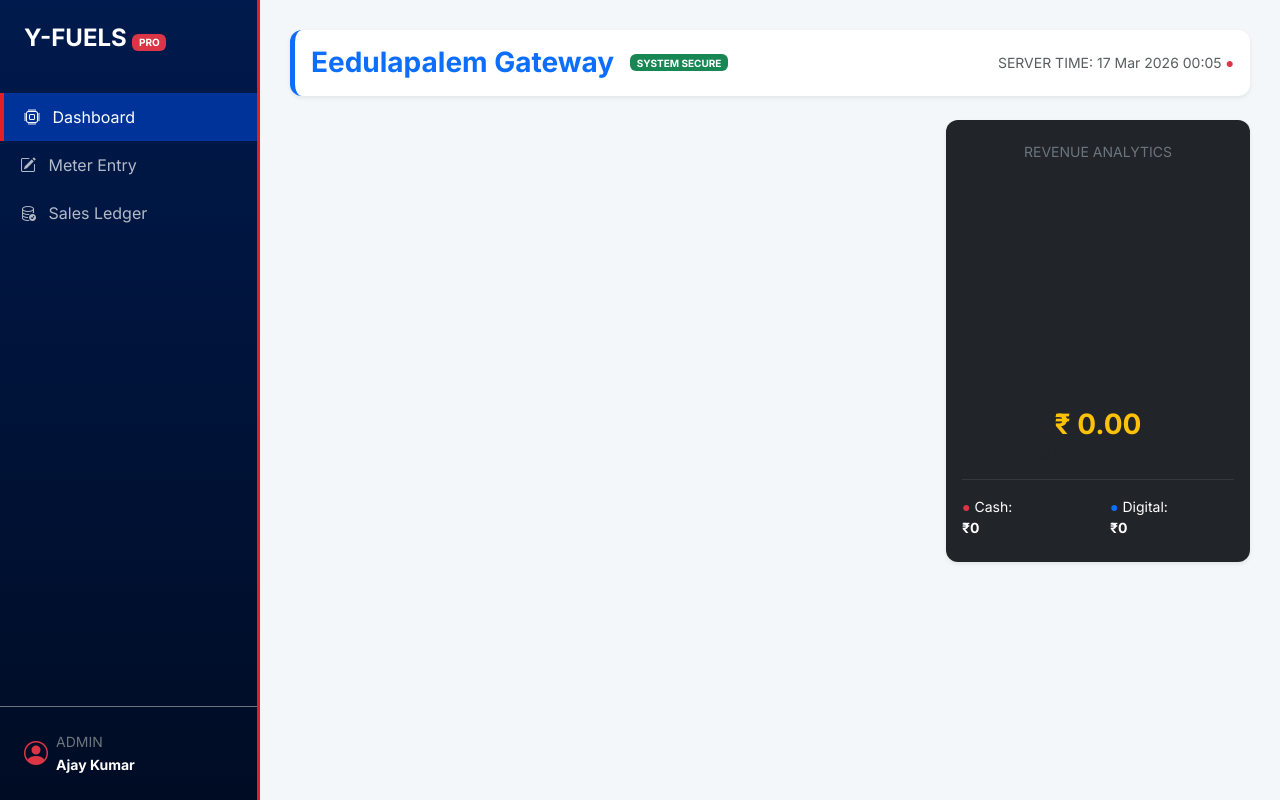
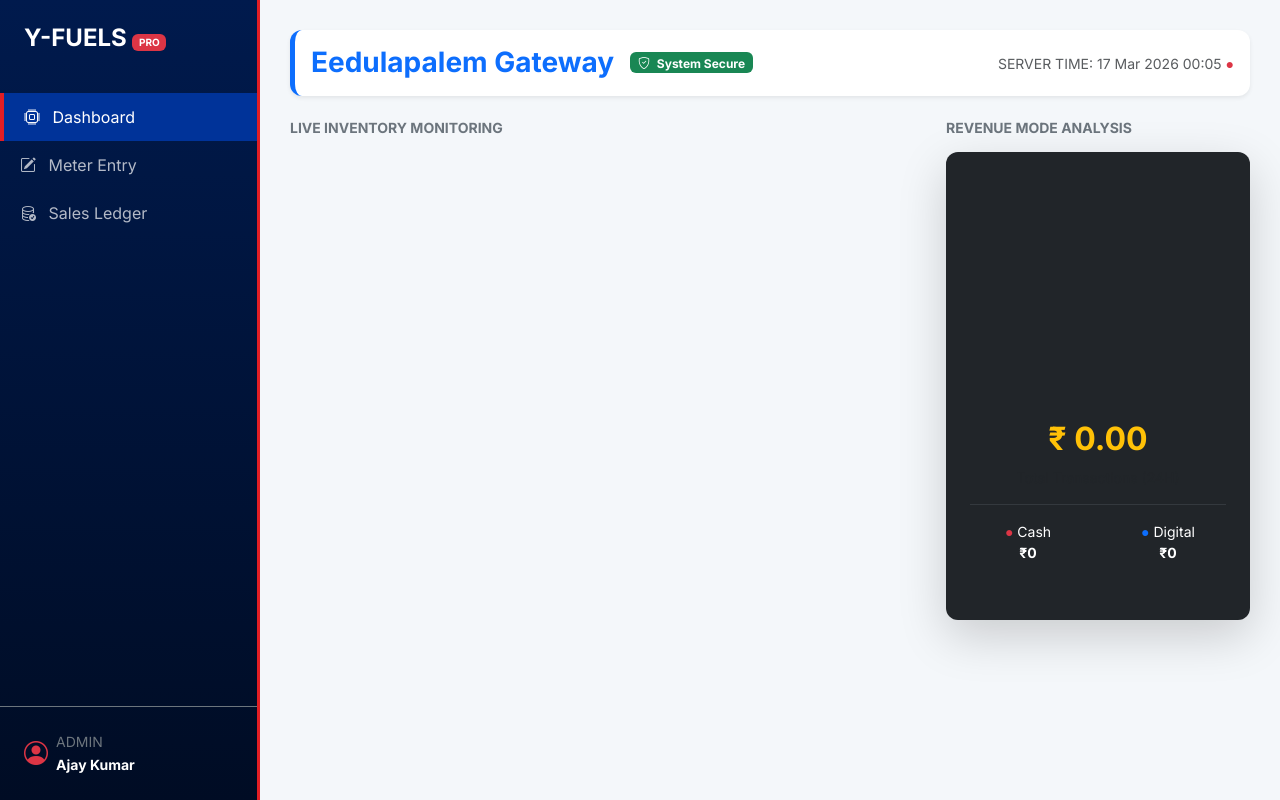
Before and after one commit to Sai-code-glitch/yalamanchili-fuels, a Flask app: page / in a window 1280 px wide. Run offline with Flask 3, Linux system fonts and the light colour scheme; a map, chart or similar area stays blank.

Commit message:
Refactor index.html for improved layout and styles

```diff
--- a/app/templates/index.html
+++ b/app/templates/index.html
@@ -1,42 +1,32 @@
 {% extends 'base.html' %}
 
 {% block content %}
-<div class="row mb-4">
-    <div class="col-12">
-        <div class="card shadow-sm border-0 border-start border-primary border-5">
-            <div class="card-body d-flex justify-content-between align-items-center">
+<div class="card shadow-sm mb-4 border-start border-primary border-5">
+    <div class="card-body d-flex justify-content-between align-items-center p-3">
         <div class="d-flex align-items-center">
-                    <h3 class="mb-0 text-primary fw-bold">Eedulapalem Gateway</h3>
-                    <span class="badge bg-success ms-3 text-uppercase" style="font-size: 10px;">System Secure</span>
+            <h3 class="mb-0 text-primary fw-bold me-3">Eedulapalem Gateway</h3>
+            <span class="badge bg-success"><i class="bi bi-shield-check me-1"></i> System Secure</span>
         </div>
         <div class="text-end">
-                    <p class="mb-0 text-muted small">SERVER TIME: {{ info.last_updated }} <span class="text-danger">●</span></p>
-                </div>
-            </div>
+            <small class="text-muted">SERVER TIME: {{ info.last_updated }} <span class="text-danger">●</span></small>
         </div>
     </div>
 </div>
 
 <div class="row">
     <div class="col-md-8">
+        <h6 class="text-secondary fw-bold mb-3 small">LIVE INVENTORY MONITORING</h6>
         <div class="row">
             {% for fuel in inventory %}
             <div class="col-md-6 mb-4">
-                <div class="card shadow-sm border-0 h-100">
-                    <div class="card-body text-center py-4">
+                <div class="card text-center py-4">
                     <i class="bi bi-fuel-pump text-primary h1"></i>
-                        <h6 class="text-uppercase text-muted mt-2 small">{{ fuel.name }}</h6>
-                        <div class="progress my-3" style="height: 30px; border-radius: 15px;">
+                    <p class="text-muted small mb-1">{{ fuel.name }}</p>
+                    <div class="progress mx-4 my-3" style="height: 25px; border-radius: 12px;">
                         <div class="progress-bar {{ fuel.color }} progress-bar-striped progress-bar-animated"
-                                 style="width: {{ fuel.percent }}%;">
-                                {{ fuel.percent|int }}%
+                             style="width: {{ fuel.percent }}%">{{ fuel.percent|int }}%</div>
                     </div>
-                        </div>
-                        <div class="d-flex justify-content-between px-2">
-                            <span class="fw-bold">{{ "{:,.0f}".format(fuel.stock) }} Ltrs</span>
-                            <span class="text-muted small">/ 20,000 Ltrs</span>
-                        </div>
-                    </div>
+                    <h6 class="fw-bold">{{ "{:,.0f}".format(fuel.stock) }} / 20,000 Ltrs</h6>
                 </div>
             </div>
             {% endfor %}
@@ -44,24 +34,24 @@
     </div>
 
     <div class="col-md-4">
-        <div class="card bg-dark text-white border-0 shadow-sm h-100">
-            <div class="card-body text-center py-4">
-                <h6 class="text-secondary small mb-4 text-uppercase">Revenue Analytics</h6>
-                <div style="height: 200px; position: relative;">
+        <h6 class="text-secondary fw-bold mb-3 small text-uppercase">Revenue Mode Analysis</h6>
+        <div class="card bg-dark text-white p-4 h-100 shadow-lg">
+            <div style="height: 220px;">
                 <canvas id="paymentChart"></canvas>
             </div>
-                <div class="mt-4">
-                    <h3 class="text-warning fw-bold mb-0">₹ {{ "{:,.2f}".format(cash_val + digi_val) }}</h3>
-                    <p class="text-muted small">Total Revenue Analyzed</p>
+            <div class="mt-4 text-center">
+                <h2 class="text-warning fw-bold">₹ {{ "{:,.2f}".format(cash_val + digi_val) }}</h2>
+                <p class="text-muted small mb-0">Total Transactions (24H)</p>
             </div>
-                <hr class="border-secondary">
-                <div class="row small mt-2 text-start">
-                    <div class="col-6">
-                        <span class="text-danger">●</span> Cash: <br><strong>₹{{ "{:,.0f}".format(cash_val) }}</strong>
+            <hr class="border-secondary my-3">
+            <div class="row text-center small">
+                <div class="col">
+                    <span class="text-danger">●</span> Cash<br>
+                    <strong>₹{{ "{:,.0f}".format(cash_val) }}</strong>
                 </div>
-                    <div class="col-6">
-                        <span class="text-primary">●</span> Digital: <br><strong>₹{{ "{:,.0f}".format(digi_val) }}</strong>
-                    </div>
+                <div class="col">
+                    <span class="text-primary">●</span> Digital<br>
+                    <strong>₹{{ "{:,.0f}".format(digi_val) }}</strong>
                 </div>
             </div>
         </div>
@@ -79,11 +69,11 @@
                     data: [{{ cash_val }}, {{ digi_val }}],
                     backgroundColor: ['#E31E24', '#003399'],
                     borderWidth: 0,
-                    hoverOffset: 10
+                    hoverOffset: 15
                 }]
             },
             options: {
-                cutout: '80%',
+                cutout: '82%',
                 responsive: true,
                 maintainAspectRatio: false,
                 plugins: { legend: { display: false } }
```
Lines whose indentation alone changed are shown as unchanged.
